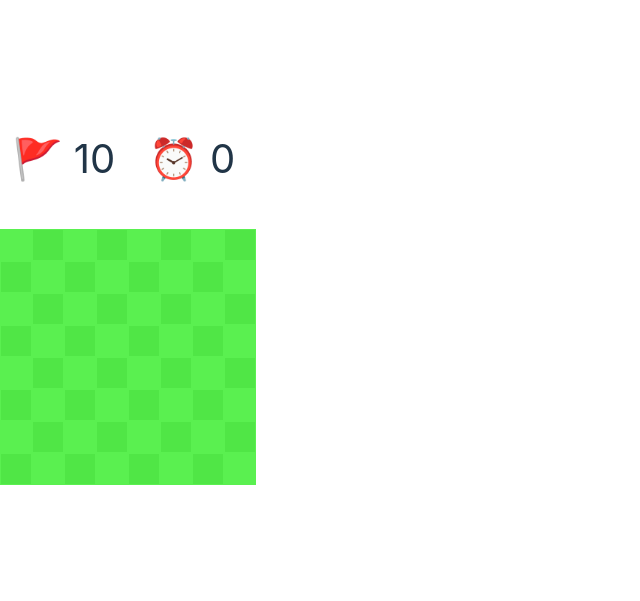
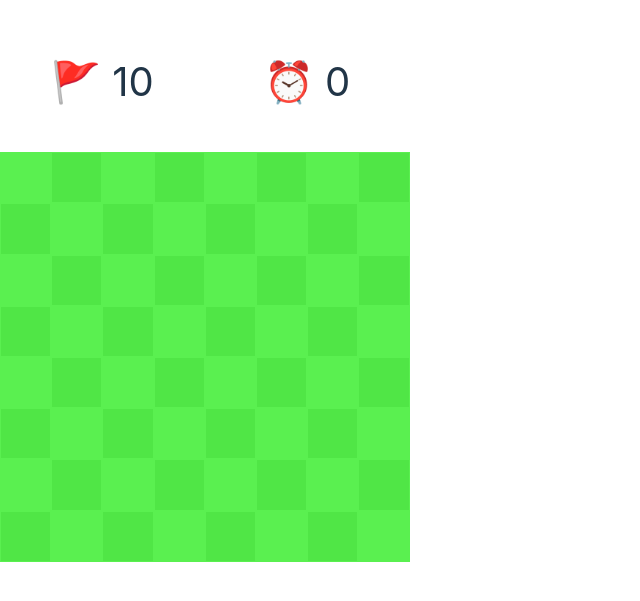
Before and after one commit to Ethan04Munoz/Buscaminas, a React (Vite) app: page / in a window 1280 px wide. Shown: the part 113-714 px from the top of the page, without its empty margins (0-640 px from the left). Built offline with nearby package versions, Linux system fonts and the light colour scheme.

Commit message:
Notas para el desarrollador

```diff
--- a/src/App.css
+++ b/src/App.css
@@ -3,15 +3,19 @@
   grid-template-columns: repeat(8, 1fr); /* 10 columnas */
 }
 
+/*Nota para mi:
+
+Con forme se achica el ancho de la pantalla, modificar el width de 4vw en las casillas a algo mayor,
+para poder evitar que se separen*/
+
 .casilla {
-  width: 30px;
-  height: 30px;
-  border: 1px solid #ddd;
-  background: rgb(90, 240, 80);
+  width: 4vw;
+  height: 4vw;
   display: flex;
   justify-content: center;
   align-items: center;
   font-size: 20px;
+  box-sizing: border-box;
   border: 1px solid rgb(90, 240, 80);
 }
 .casilla:hover{
```
Also changed, not shown: Futuras modificaciones.txt.
